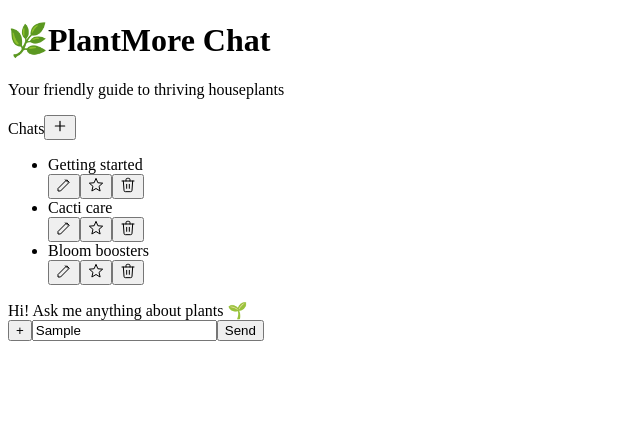
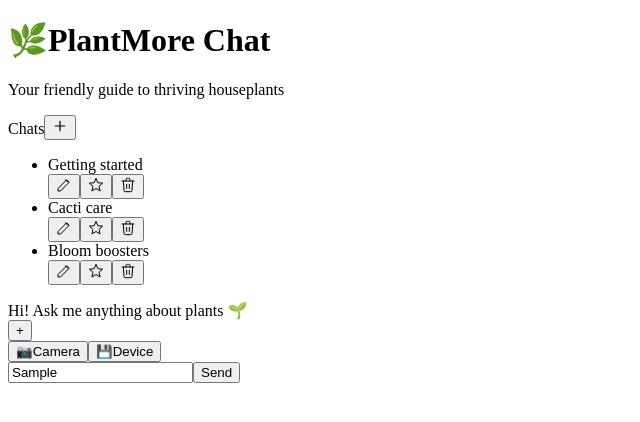
Before and after one commit to Boon40/PlantMore, a React (Vite) app in the folder frontend/: page / in a window 1280 px wide. Both pictures are taken after typing "Sample" into the empty fields and a click on the button "Attach image". Shown: the top 422 px of the page, without its empty margins (0-640 px from the left). Built offline with nearby package versions, Linux system fonts and the light colour scheme; the HTML template or start-up script is replaced by a standard one.

Commit message:
attach images from device and with camera options

```diff
--- a/frontend/src/App.jsx
+++ b/frontend/src/App.jsx
@@ -1,10 +1,62 @@
-import React, { useState } from 'react'
+import React, { useEffect, useRef, useState } from 'react'
 
 export default function App() {
   const [messages, setMessages] = useState([
     { id: 1, role: 'assistant', content: 'Hi! Ask me anything about plants 🌱' }
   ])
   const [input, setInput] = useState('')
+  const [attachOpen, setAttachOpen] = useState(false)
+  const [deviceOpen, setDeviceOpen] = useState(false)
+  const cameraInputRef = useRef(null)
+  const [cameraOpen, setCameraOpen] = useState(false)
+  const videoRef = useRef(null)
+  const streamRef = useRef(null)
+
+  useEffect(() => {
+    // cleanup on unmount
+    return () => {
+      if (streamRef.current) {
+        streamRef.current.getTracks().forEach(t => t.stop())
+      }
+    }
+  }, [])
+
+  async function openCamera() {
+    try {
+      const constraints = { video: { facingMode: 'environment' }, audio: false }
+      const stream = await navigator.mediaDevices.getUserMedia(constraints)
+      streamRef.current = stream
+      if (videoRef.current) {
+        videoRef.current.srcObject = stream
+        await videoRef.current.play()
+      }
+      setCameraOpen(true)
+    } catch (err) {
+      // Fallback to file input if camera not available/denied
+      cameraInputRef.current?.click()
+    }
+  }
+
+  function closeCamera() {
+    setCameraOpen(false)
+    if (streamRef.current) {
+      streamRef.current.getTracks().forEach(t => t.stop())
+      streamRef.current = null
+    }
+  }
+
+  function capturePhoto() {
+    const video = videoRef.current
+    if (!video) return
+    const canvas = document.createElement('canvas')
+    canvas.width = video.videoWidth
+    canvas.height = video.videoHeight
+    const ctx = canvas.getContext('2d')
+    ctx.drawImage(video, 0, 0, canvas.width, canvas.height)
+    const dataUrl = canvas.toDataURL('image/jpeg', 0.92)
+    // TODO: send dataUrl to backend or store in messages
+    closeCamera()
+  }
 
   function handleSend(e) {
     e.preventDefault()
@@ -131,9 +183,48 @@ export default function App() {
               type="button"
               aria-label="Attach image"
               title="Attach image"
+              onClick={() => setAttachOpen(v => !v)}
             >
               +
             </button>
+            {attachOpen && (
+              <div className="attachMenu" role="menu" aria-label="Attach options">
+                <button
+                  className="item"
+                  type="button"
+                  onClick={() => {
+                    setAttachOpen(false)
+                    if (navigator.mediaDevices && navigator.mediaDevices.getUserMedia) {
+                      openCamera()
+                    } else {
+                      cameraInputRef.current?.click()
+                    }
+                  }}
+                >
+                  <span className="itemIcon">📷</span>
+                  Camera
+                </button>
+                <button
+                  className="item"
+                  type="button"
+                  onClick={() => {
+                    setAttachOpen(false)
+                    setDeviceOpen(true)
+                  }}
+                >
+                  <span className="itemIcon">💾</span>
+                  Device
+                </button>
+              </div>
+            )}
+            {/* hidden input fallback */}
+            <input
+              ref={cameraInputRef}
+              type="file"
+              accept="image/*"
+              style={{ display: 'none' }}
+              onChange={() => { /* TODO: wire to upload later */ }}
+            />
             <input
               value={input}
               onChange={e => setInput(e.target.value)}
@@ -142,6 +233,40 @@ export default function App() {
             />
             <button type="submit">Send</button>
           </form>
+          {deviceOpen && (
+            <div className="modalOverlay" role="dialog" aria-modal="true" aria-label="Select images" onClick={(e) => { if (e.target === e.currentTarget) setDeviceOpen(false) }}>
+              <div className="deviceModal">
+                <div className="modalHeader">
+                  <h2>Select images</h2>
+                  <button className="closeBtn" type="button" aria-label="Close" onClick={() => setDeviceOpen(false)}>✕</button>
+                </div>
+                <div className="dropZone"
+                  onDragOver={(e) => { e.preventDefault() }}
+                  onDrop={(e) => { e.preventDefault() /* TODO: handle files later */ }}
+                >
+                  Drag & drop images here, or click to browse
+                  <input type="file" accept="image/*" multiple onChange={() => { /* TODO: wire later */ }} />
+                </div>
+              </div>
+            </div>
+          )}
+
+          {cameraOpen && (
+            <div className="modalOverlay" role="dialog" aria-modal="true" aria-label="Camera" onClick={(e) => { if (e.target === e.currentTarget) closeCamera() }}>
+              <div className="cameraModal">
+                <div className="modalHeader">
+                  <h2>Take a photo</h2>
+                  <button className="closeBtn" type="button" aria-label="Close" onClick={closeCamera}>✕</button>
+                </div>
+                <div className="cameraBody">
+                  <video ref={videoRef} playsInline muted />
+                </div>
+                <div className="cameraActions">
+                  <button className="captureBtn" type="button" onClick={capturePhoto}>Capture</button>
+                </div>
+              </div>
+            </div>
+          )}
         </section>
       </main>
     </div>
--- a/frontend/src/styles.css
+++ b/frontend/src/styles.css
@@ -103,6 +103,7 @@ body {
 .composer {
   display: grid; grid-template-columns: auto 1fr auto; gap: 10px; padding: 12px 16px; align-items: center;
   border-top: 1px solid var(--assistant-border); background: linear-gradient(180deg, transparent, rgba(255,255,255,0.6));
+  position: relative;
 }
 .composer input {
   width: 100%; height: 44px; padding: 0 16px; border-radius: 12px; border: 1px solid var(--assistant-border);
@@ -128,6 +129,44 @@ body {
   display: inline-flex; align-items: center; justify-content: center;
 }
 .attachPrimary:hover { background: var(--primary-600); border-color: var(--primary-600); }
+/* Attach dropdown */
+.attachMenu {
+  position: absolute;
+  bottom: calc(100% + 10px);
+  left: 16px;
+  background: var(--assistant);
+  border: 1px solid var(--assistant-border);
+  border-radius: 12px;
+  box-shadow: 0 8px 24px rgba(0,0,0,0.12);
+  padding: 6px;
+  display: grid; gap: 4px; min-width: 180px;
+  z-index: 60;
+}
+.attachMenu .item {
+  display: grid; grid-template-columns: 20px 1fr; gap: 10px; align-items: center;
+  padding: 10px 10px; border-radius: 8px; background: transparent; color: var(--text);
+  border: 1px solid transparent; cursor: pointer;
+}
+.attachMenu .item:hover { background: var(--bg-accent); border-color: var(--assistant-border); }
+.attachMenu .itemIcon { width: 20px; height: 20px; display: grid; place-items: center; }
+
+/* Device modal */
+.modalOverlay { position: fixed; inset: 0; background: rgba(0,0,0,0.45); display: grid; place-items: center; z-index: 70; }
+.deviceModal { width: min(900px, 90vw); max-height: 80vh; background: #fff; border: 1px solid var(--assistant-border); border-radius: 14px; overflow: hidden; display: grid; grid-template-rows: auto 1fr; }
+.modalHeader { display: flex; align-items: center; justify-content: space-between; padding: 12px 16px; border-bottom: 1px solid var(--assistant-border); }
+.closeBtn { width: 32px; height: 32px; border-radius: 8px; border: 1px solid var(--assistant-border); background: var(--assistant); cursor: pointer; }
+.closeBtn:hover { filter: brightness(1.03); }
+.dropZone { margin: 16px; border: 2px dashed var(--assistant-border); border-radius: 12px; height: 50vh; display: grid; place-items: center; color: var(--muted); position: relative; }
+.dropZone input { position: absolute; inset: 0; opacity: 0; cursor: pointer; }
+
+/* Camera modal */
+.cameraModal { width: min(700px, 92vw); background: #000; border: 1px solid var(--assistant-border); border-radius: 14px; overflow: hidden; display: grid; grid-template-rows: auto 1fr auto; }
+.cameraModal .modalHeader { background: #0b0b0b; color: #fff; border-bottom-color: #222; }
+.cameraBody { background: #000; display: grid; place-items: center; }
+.cameraBody video { width: 100%; height: auto; background: #000; }
+.cameraActions { display: flex; justify-content: center; gap: 12px; padding: 12px 16px; background: #0b0b0b; border-top: 1px solid #222; }
+.captureBtn { padding: 10px 16px; border-radius: 10px; border: 1px solid var(--primary); background: var(--primary); color: #fff; cursor: pointer; font-weight: 600; }
+.captureBtn:hover { background: var(--primary-600); border-color: var(--primary-600); }
 
 /* Tooltip support for attachPrimary */
 .attachPrimary { position: relative; z-index: 0; }
```
